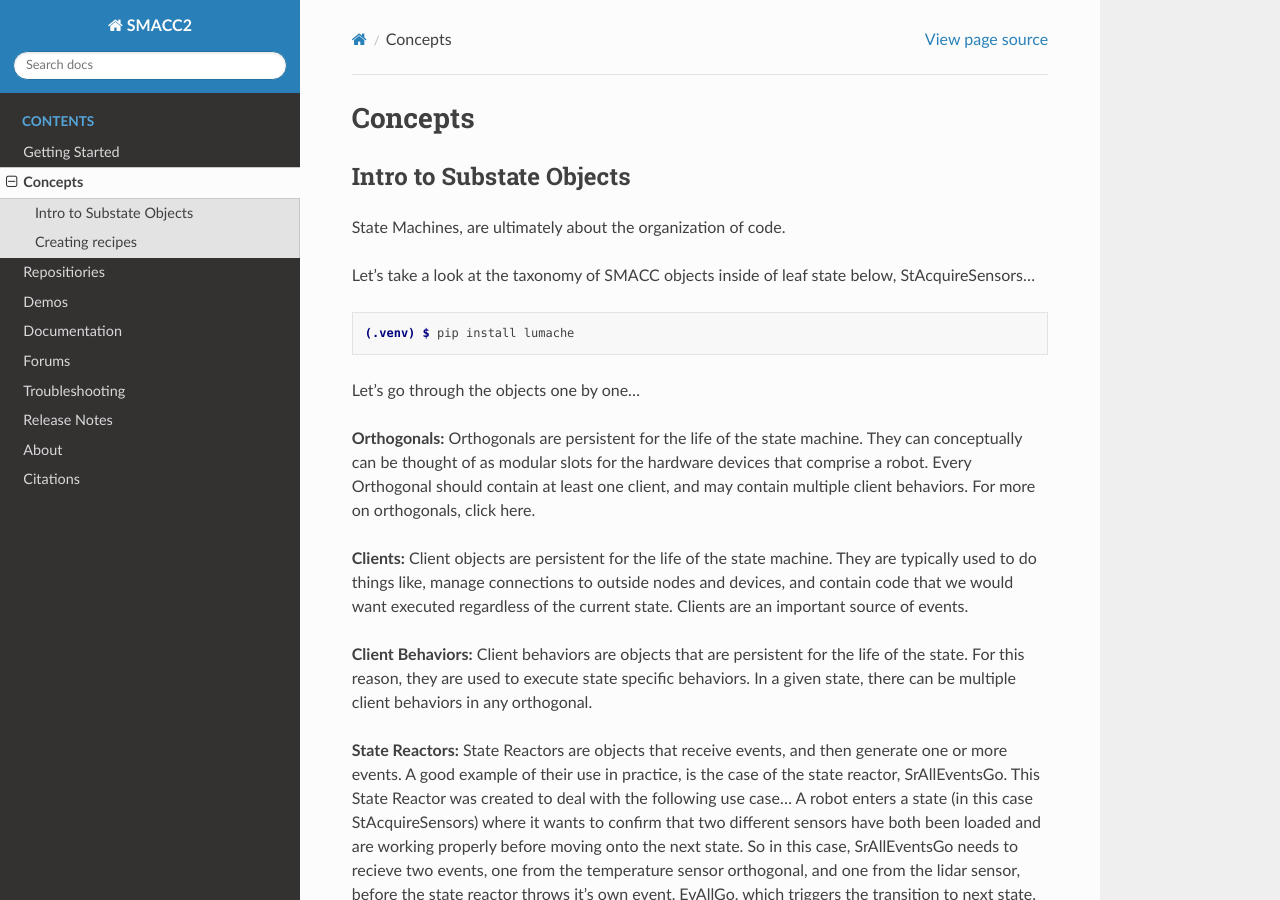
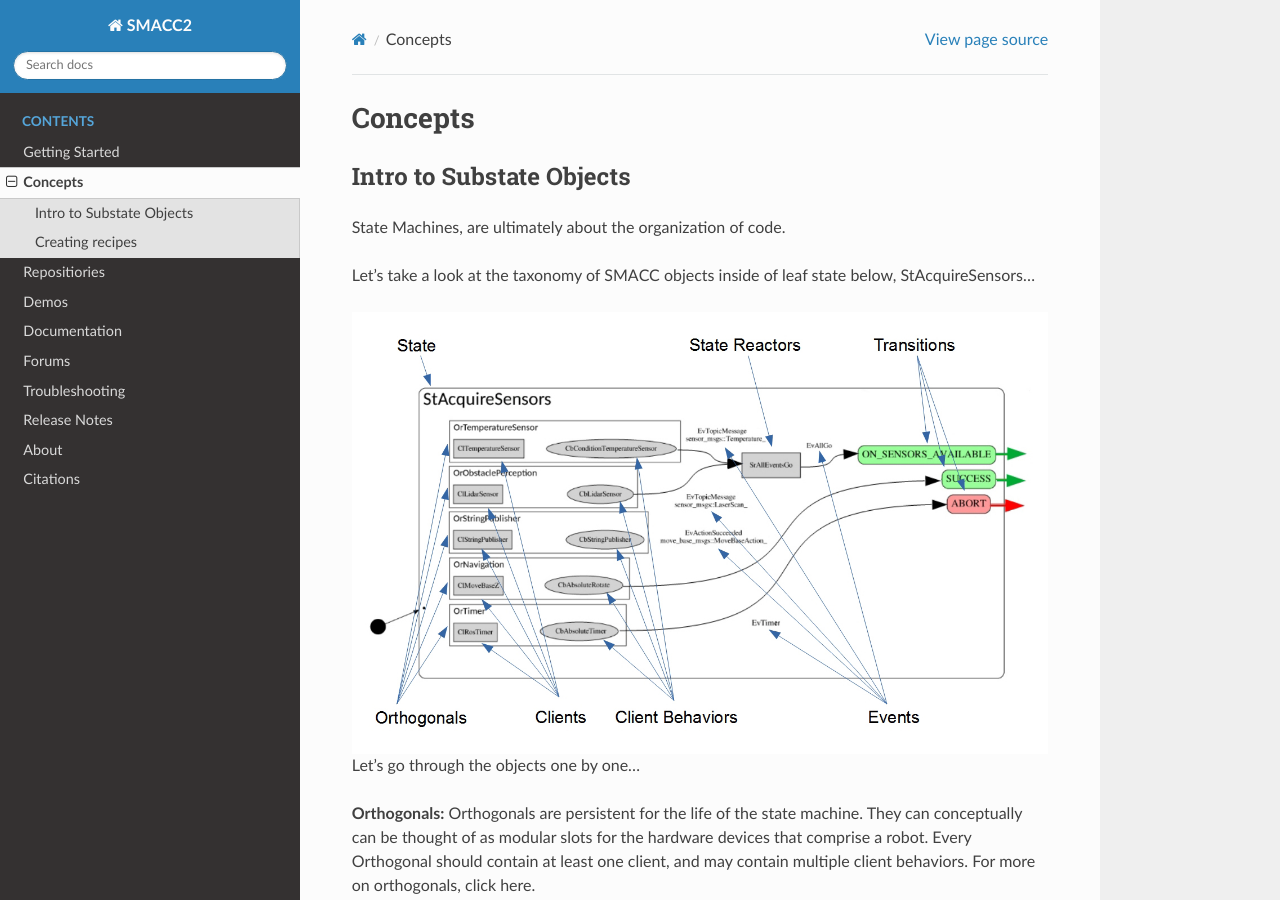
Before and after one commit to robosoft-ai/smacc2_docs, a Sphinx documentation site: the page built from docs/source/concepts.rst, in a window 1280 px wide and 900 px high. Built offline with Sphinx 7.4.7 and the Read the Docs theme 3.1.0, drawn with Linux system fonts in a browser that asks for light colours.

Commit message:
Update concepts.rst

```diff
--- a/docs/source/concepts.rst
+++ b/docs/source/concepts.rst
@@ -9,10 +9,9 @@
 Let’s take a look at the taxonomy of SMACC objects inside of leaf state below, StAcquireSensors…
 
 
-.. code-block:: console
-
-   (.venv) $ pip install lumache
-
+.. image:: images/State-Legend-cropped.jpg
+    :width: 700px
+    :align: center
 
 Let’s go through the objects one by one…
 
```
